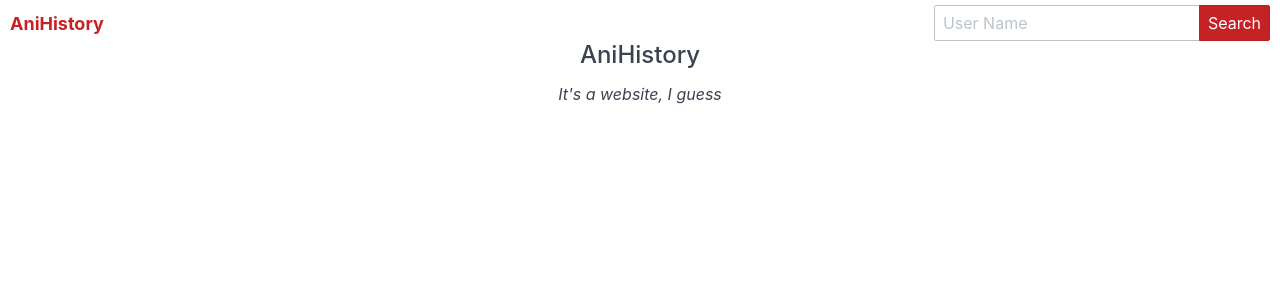
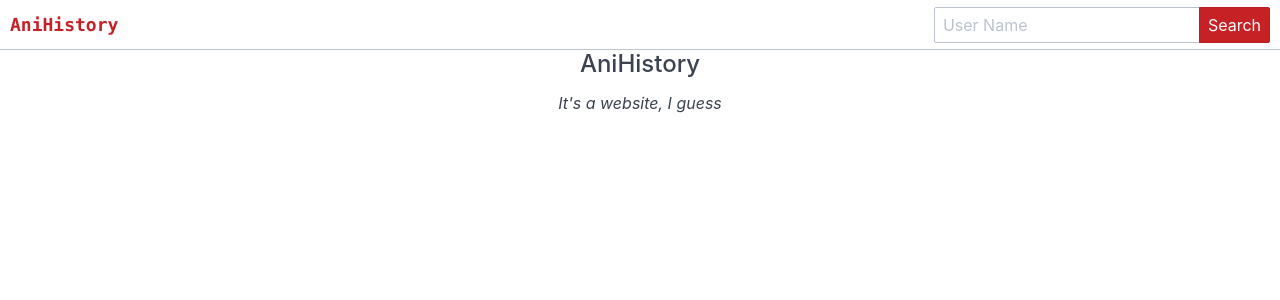
Before and after one commit to tabratton/anihistory-ui-vue, a Vue app: page / in a window 1280 px wide. Shown: the top 300 px of the page. Built offline with nearby package versions, Linux system fonts and the light colour scheme.

Commit message:
Update axios and vue-cli plugins

```diff
--- a/src/App.vue
+++ b/src/App.vue
@@ -52,9 +52,15 @@ $primary-color: #c62125;
 @import '~spectre.css/src/spectre';
 
 .navbar {
-  padding-top: 5px;
   padding-left: 10px;
   padding-right: 10px;
+  height: 50px;
+  width: 100%;
+  border-bottom: 1px solid $gray-color;
+}
+
+.navbar-brand {
+  font-family: $mono-font-family;
 }
 
 #user-update {
```
Also changed, not shown: package.json (+5 -5 lines), 1 other file (tests, documents, lock files or other folders).
